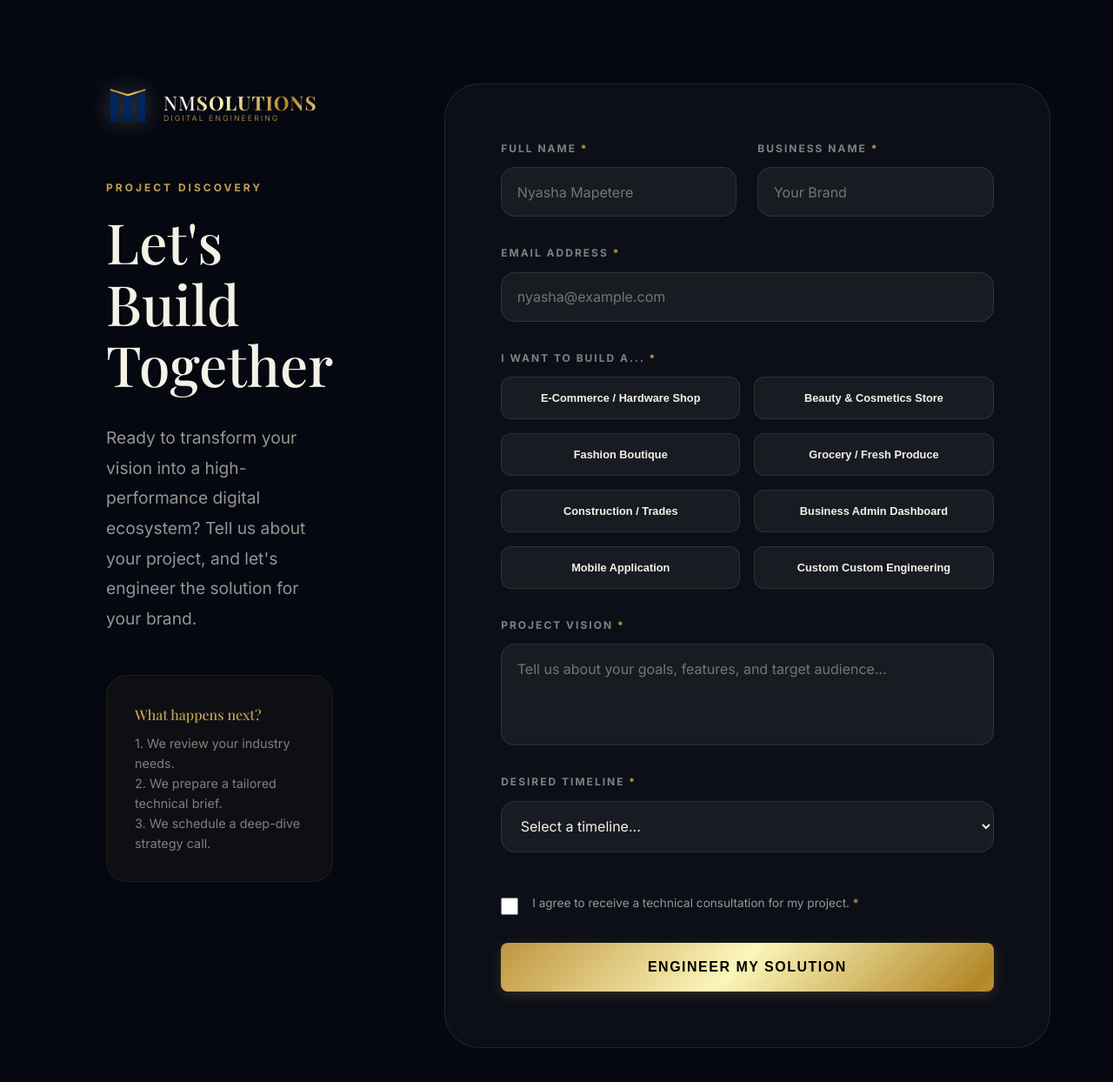
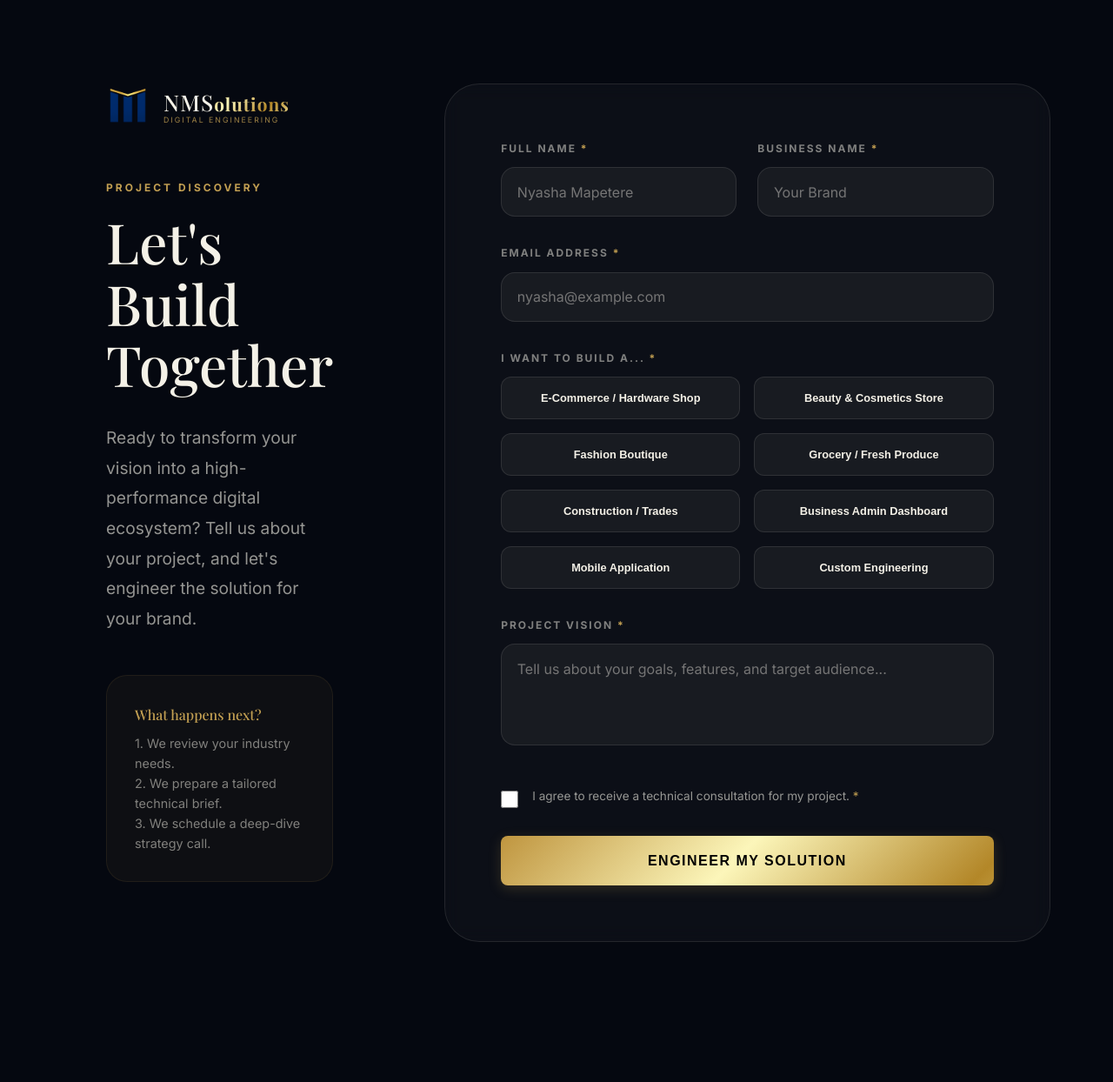
Before and after one commit to Mapetere/nm_holdings_site, a Next.js app: page /apply in a window 1280 px wide. Shown: the top 1244 px of the page at 87% size. After the commit the page ends 1179 px from the top, so only its background shows below. Built offline with nearby package versions, Linux system fonts and the light colour scheme; a web font is replaced by a local one.

Commit message:
feat: Create new application page with a project inquiry form, including validation and success state.

```diff
--- a/src/app/apply/page.tsx
+++ b/src/app/apply/page.tsx
@@ -11,7 +11,7 @@ const projectTypes = [
     { id: 'construction', label: 'Construction / Trades' },
     { id: 'dashboard', label: 'Business Admin Dashboard' },
     { id: 'mobile', label: 'Mobile Application' },
-    { id: 'custom', label: 'Custom Custom Engineering' },
+    { id: 'custom', label: 'Custom Engineering' },
 ];
 
 export default function Apply() {
@@ -36,7 +36,7 @@ export default function Apply() {
             const form = e.target as HTMLFormElement;
             const formData = new FormData(form);
 
-            const requiredFields = ['fullName', 'businessName', 'email', 'description', 'timeline', 'projectType'];
+            const requiredFields = ['fullName', 'businessName', 'email', 'description', 'projectType'];
             const newErrors: Record<string, boolean> = {};
 
             requiredFields.forEach(field => {
@@ -101,8 +101,8 @@ export default function Apply() {
                             style={{ height: '65px', width: 'auto' }}
                         />
                         <div style={{ display: 'flex', flexDirection: 'column', textAlign: 'left' }}>
-                            <span className="serif" style={{ fontSize: '2.4rem', letterSpacing: '1px', fontWeight: '500', lineHeight: '1', color: 'var(--cream)' }}>
-                                NM<span className="gold-metallic" style={{ fontWeight: '700' }}>SOLUTIONS</span>
+                            <span className="serif" style={{ fontSize: '2.5rem', letterSpacing: '1px', fontWeight: '500', lineHeight: '1', color: 'var(--cream)' }}>
+                                NMS<span className="gold-metallic" style={{ fontSize: '1.8rem', fontWeight: '700' }}>olutions</span>
                             </span>
                             <span style={{ fontSize: '0.8rem', textTransform: 'uppercase', letterSpacing: '3px', color: 'var(--gold)', opacity: 0.8 }}>
                                 Digital Engineering
@@ -145,8 +145,8 @@ export default function Apply() {
                             />
                         </a>
                         <div style={{ display: 'flex', flexDirection: 'column', textAlign: 'left' }}>
-                            <span className="serif" style={{ fontSize: '1.4rem', letterSpacing: '1px', fontWeight: '500', lineHeight: '1', color: 'var(--cream)' }}>
-                                NM<span className="gold-metallic" style={{ fontWeight: '700' }}>SOLUTIONS</span>
+                            <span className="serif" style={{ fontSize: '1.6rem', letterSpacing: '1px', fontWeight: '500', lineHeight: '1', color: 'var(--cream)' }}>
+                                NMS<span className="gold-metallic" style={{ fontSize: '1.3rem', fontWeight: '700' }}>olutions</span>
                             </span>
                             <span style={{ fontSize: '0.55rem', textTransform: 'uppercase', letterSpacing: '2px', color: 'var(--gold)', opacity: 0.8 }}>
                                 Digital Engineering
@@ -245,16 +245,7 @@ export default function Apply() {
                             <textarea required name="description" rows={4} placeholder="Tell us about your goals, features, and target audience..." style={errors.description ? { ...inputStyle, resize: 'none', borderColor: 'rgba(231, 76, 60, 0.5)' } : { ...inputStyle, resize: 'none' }} onChange={() => setErrors({ ...errors, description: false })} />
                         </div>
 
-                        {/* Timeline */}
-                        <div style={{ display: 'flex', flexDirection: 'column', gap: '0.75rem' }}>
-                            <label style={labelStyle}>Desired Timeline <span style={{ color: 'var(--gold)' }}>*</span></label>
-                            <select required name="timeline" style={errors.timeline ? { ...inputStyle, borderColor: 'rgba(231, 76, 60, 0.5)' } : { ...inputStyle, cursor: 'pointer' }} onChange={() => setErrors({ ...errors, timeline: false })}>
-                                <option value="">Select a timeline...</option>
-                                <option value="urgent">As soon as possible</option>
-                                <option value="month">Within 1-2 months</option>
-                                <option value="planning">Pre-planning stage</option>
-                            </select>
-                        </div>
+
 
                         {/* Consent */}
                         <div style={{ display: 'flex', alignItems: 'flex-start', gap: '1rem', marginTop: '1rem' }}>
--- a/src/app/globals.css
+++ b/src/app/globals.css
@@ -181,10 +181,9 @@ button.btn-gold:disabled {
     transition: var(--transition);
 }
 
-/* Logo Enhancements */
-/* Logo Enhancements: Added for visibility on dark backgrounds */
+/* Logo Enhancements: Cleaned up for a more professional, direct look */
 .logo-enhance {
-    filter: drop-shadow(0 0 12px rgba(255, 255, 255, 0.25));
+    filter: brightness(1.1);
     transition: var(--transition);
     animation: fadeInLogo 0.4s ease-out forwards;
 }
@@ -202,24 +201,13 @@ button.btn-gold:disabled {
 }
 
 .logo-enhance:hover {
-    filter: drop-shadow(0 0 15px rgba(255, 255, 255, 0.4));
+    transform: scale(1.05);
 }
 
 .header-glow {
     position: relative;
-}
-
-.header-glow::after {
-    content: '';
-    position: absolute;
-    top: 50%;
-    left: 50%;
-    width: 140%;
-    height: 140%;
-    background: radial-gradient(circle, rgba(255, 255, 255, 0.08) 0%, transparent 70%);
-    transform: translate(-50%, -50%);
-    pointer-events: none;
-    z-index: -1;
+    display: flex;
+    align-items: center;
 }
 
 .glass-card:hover .icon-shell {
--- a/src/app/onboarding/page.tsx
+++ b/src/app/onboarding/page.tsx
@@ -11,7 +11,9 @@ export default function OnboardingPage() {
                         <Image src="/nm-solutions-icon.png" alt="Logo" className="logo-enhance" width={45} height={45} priority style={{ height: '45px' }} />
                         <div style={{ display: 'flex', flexDirection: 'column', textAlign: 'left' }}>
                             <span className="serif" style={{ fontSize: '1.3rem', letterSpacing: '1px', fontWeight: '500', lineHeight: '1.1' }}>
-                                NM<span className="gold-metallic" style={{ fontWeight: '700' }}>SOLUTIONS</span>
+                                <span className="serif" style={{ fontSize: '1.6rem', letterSpacing: '1px', fontWeight: '500', lineHeight: '1.1', color: 'var(--cream)' }}>
+                                    NMS<span className="gold-metallic" style={{ fontSize: '1.3rem', fontWeight: '700' }}>olutions</span>
+                                </span>
                             </span>
                             <span style={{ fontSize: '0.55rem', textTransform: 'uppercase', letterSpacing: '2px', color: 'var(--gold)', opacity: 0.8 }}>
                                 Digital Engineering
--- a/src/app/packages/page.tsx
+++ b/src/app/packages/page.tsx
@@ -304,8 +304,8 @@ function PackagesContent() {
                             />
                         </div>
                         <div style={{ display: 'flex', flexDirection: 'column' }}>
-                            <span className="serif" style={{ fontSize: '1.5rem', letterSpacing: '1px', fontWeight: '500', lineHeight: '1.1' }}>
-                                NM<span className="gold-metallic" style={{ fontWeight: '700' }}>SOLUTIONS</span>
+                            <span className="serif" style={{ fontSize: '1.6rem', letterSpacing: '1px', fontWeight: '500', lineHeight: '1.1', color: 'var(--cream)' }}>
+                                NMS<span className="gold-metallic" style={{ fontSize: '1.3rem', fontWeight: '700' }}>olutions</span>
                             </span>
                             <span style={{ fontSize: '0.55rem', textTransform: 'uppercase', letterSpacing: '2px', color: 'var(--gold)', opacity: 0.8 }}>
                                 Digital Engineering
--- a/src/app/page.tsx
+++ b/src/app/page.tsx
@@ -101,8 +101,8 @@ export default function Home() {
                             />
                         </div>
                         <div style={{ display: 'flex', flexDirection: 'column' }}>
-                            <span className="serif" style={{ fontSize: '1.5rem', letterSpacing: '1px', fontWeight: '500', lineHeight: '1.1' }}>
-                                NM<span className="gold-metallic" style={{ fontWeight: '700' }}>SOLUTIONS</span>
+                            <span className="serif" style={{ fontSize: '1.6rem', letterSpacing: '1px', fontWeight: '500', lineHeight: '1.1', color: 'var(--cream)' }}>
+                                NMS<span className="gold-metallic" style={{ fontSize: '1.3rem', fontWeight: '700' }}>olutions</span>
                             </span>
                             <span style={{ fontSize: '0.55rem', textTransform: 'uppercase', letterSpacing: '2px', color: 'var(--gold)', opacity: 0.8 }}>
                                 Digital Engineering
--- a/src/app/services/page.tsx
+++ b/src/app/services/page.tsx
@@ -149,8 +149,8 @@ export default function ServicesPage() {
                             />
                         </div>
                         <div style={{ display: 'flex', flexDirection: 'column' }}>
-                            <span className="serif" style={{ fontSize: '1.5rem', letterSpacing: '1px', fontWeight: '500', lineHeight: '1.1' }}>
-                                NM<span className="gold-metallic" style={{ fontWeight: '700' }}>SOLUTIONS</span>
+                            <span className="serif" style={{ fontSize: '1.6rem', letterSpacing: '1px', fontWeight: '500', lineHeight: '1.1', color: 'var(--cream)' }}>
+                                NMS<span className="gold-metallic" style={{ fontSize: '1.3rem', fontWeight: '700' }}>olutions</span>
                             </span>
                             <span style={{ fontSize: '0.55rem', textTransform: 'uppercase', letterSpacing: '2px', color: 'var(--gold)', opacity: 0.8 }}>
                                 Digital Engineering
--- a/src/app/social-media/page.tsx
+++ b/src/app/social-media/page.tsx
@@ -139,8 +139,8 @@ export default function SocialMediaPage() {
                             />
                         </div>
                         <div style={{ display: 'flex', flexDirection: 'column' }}>
-                            <span className="serif" style={{ fontSize: '1.5rem', letterSpacing: '1px', fontWeight: '500', lineHeight: '1.1' }}>
-                                NM<span className="gold-metallic" style={{ fontWeight: '700' }}>SOLUTIONS</span>
+                            <span className="serif" style={{ fontSize: '1.6rem', letterSpacing: '1px', fontWeight: '500', lineHeight: '1.1', color: 'var(--cream)' }}>
+                                NMS<span className="gold-metallic" style={{ fontSize: '1.3rem', fontWeight: '700' }}>olutions</span>
                             </span>
                             <span style={{ fontSize: '0.55rem', textTransform: 'uppercase', letterSpacing: '2px', color: 'var(--gold)', opacity: 0.8 }}>
                                 Digital Engineering
--- a/src/components/Footer.tsx
+++ b/src/components/Footer.tsx
@@ -30,7 +30,7 @@ export default function Footer() {
                         />
                         <div style={{ display: 'flex', flexDirection: 'column' }}>
                             <span className="serif" style={{ fontSize: '1.2rem', letterSpacing: '1px', fontWeight: '500', lineHeight: '1', color: 'var(--cream)' }}>
-                                NM<span className="gold-metallic" style={{ fontWeight: '700' }}>SOLUTIONS</span>
+                                NMS<span className="gold-metallic" style={{ fontSize: '1.1rem', fontWeight: '700' }}>olutions</span>
                             </span>
                             <span style={{ fontSize: '0.5rem', textTransform: 'uppercase', letterSpacing: '2px', color: 'var(--gold)', opacity: 0.8 }}>
                                 Digital Engineering
```
